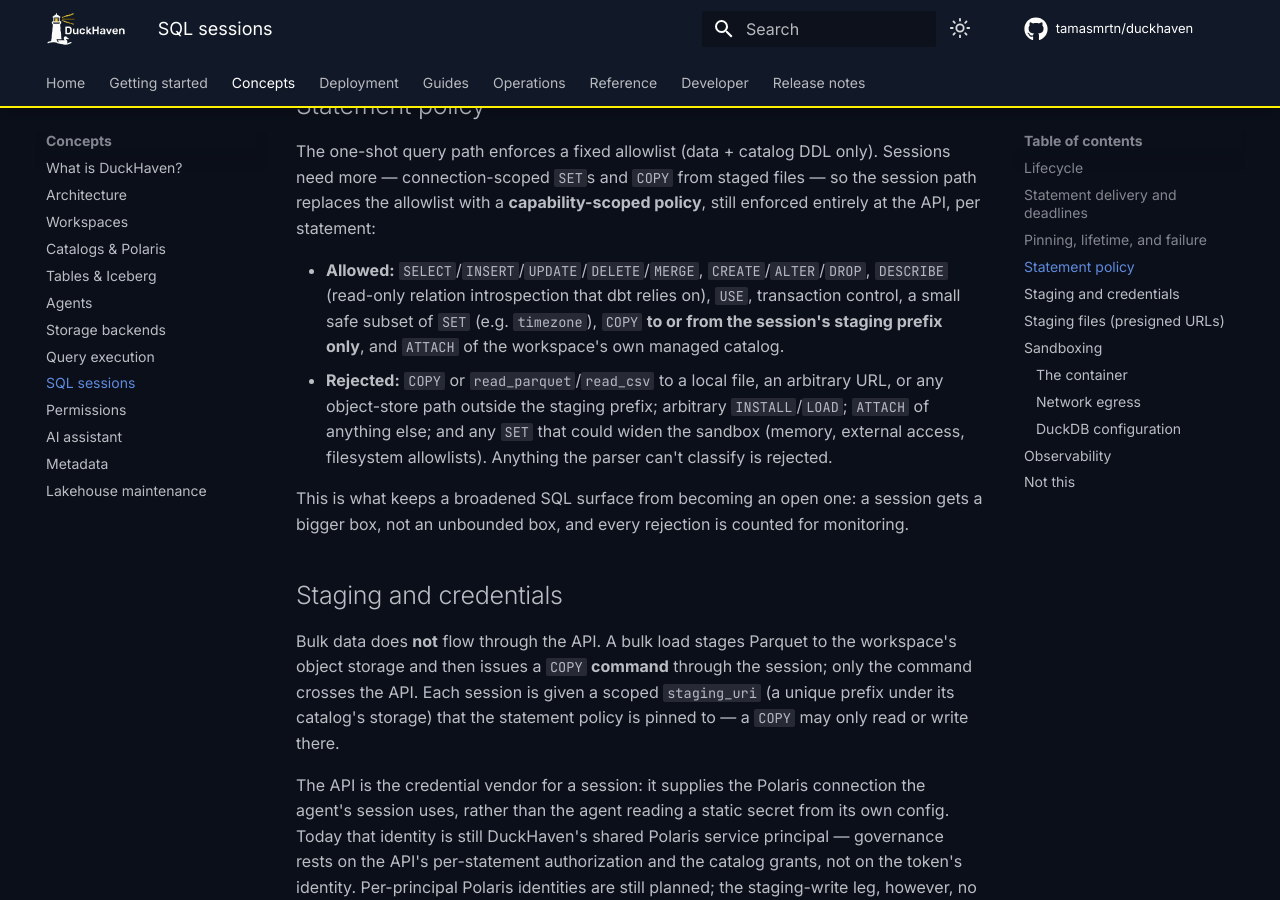
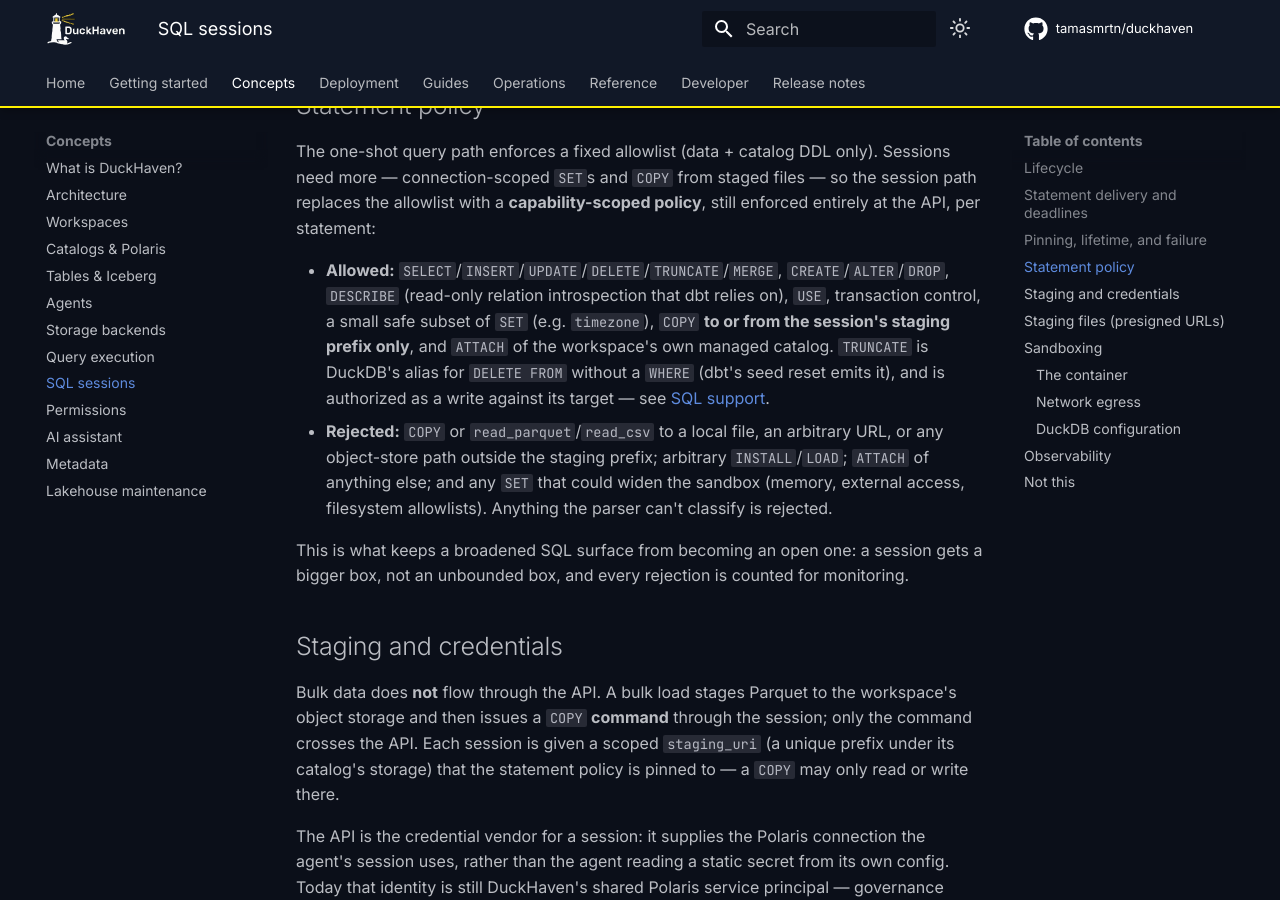
Before and after one commit to tamasmrtn/duckhaven, an MkDocs documentation site: the page built from docs/concepts/sql-sessions.md, in a window 1280 px wide and 900 px high, scrolled down 2511 px. Built offline with MkDocs 1.6.1 and Material for MkDocs 9.7.7, drawn with Linux system fonts in a browser that asks for light colours; comment, search, counter and statistics services are not loaded.

Commit message:
Document TRUNCATE in the SQL statement reference
Record TRUNCATE in both allowed-statement lists, and note that on
Iceberg it is not the cheap metadata operation the name implies: it
writes positional deletes proportional to table size, exactly like the
DELETE it compiles to.

```diff
--- a/docs/concepts/sql-sessions.md
+++ b/docs/concepts/sql-sessions.md
@@ -82,9 +82,11 @@
 `SET`s and `COPY` from staged files — so the session path replaces the allowlist with a **capability-scoped policy**,
 still enforced entirely at the API, per statement:
 
-- **Allowed:** `SELECT`/`INSERT`/`UPDATE`/`DELETE`/`MERGE`, `CREATE`/`ALTER`/`DROP`, `DESCRIBE` (read-only relation
-  introspection that dbt relies on), `USE`, transaction control, a small safe subset of `SET` (e.g. `timezone`), `COPY`
-  **to or from the session's staging prefix only**, and `ATTACH` of the workspace's own managed catalog.
+- **Allowed:** `SELECT`/`INSERT`/`UPDATE`/`DELETE`/`TRUNCATE`/`MERGE`, `CREATE`/`ALTER`/`DROP`, `DESCRIBE` (read-only
+  relation introspection that dbt relies on), `USE`, transaction control, a small safe subset of `SET` (e.g.
+  `timezone`), `COPY` **to or from the session's staging prefix only**, and `ATTACH` of the workspace's own managed
+  catalog. `TRUNCATE` is DuckDB's alias for `DELETE FROM` without a `WHERE` (dbt's seed reset emits it), and is
+  authorized as a write against its target — see [SQL support](../reference/sql-support.md).
 - **Rejected:** `COPY` or `read_parquet`/`read_csv` to a local file, an arbitrary URL, or any object-store path outside
   the staging prefix; arbitrary `INSTALL`/`LOAD`; `ATTACH` of anything else; and any `SET` that could widen the sandbox
   (memory, external access, filesystem allowlists). Anything the parser can't classify is rejected.
```
Also changed, not shown: docs/reference/sql-support.md (+7 -1 lines).
